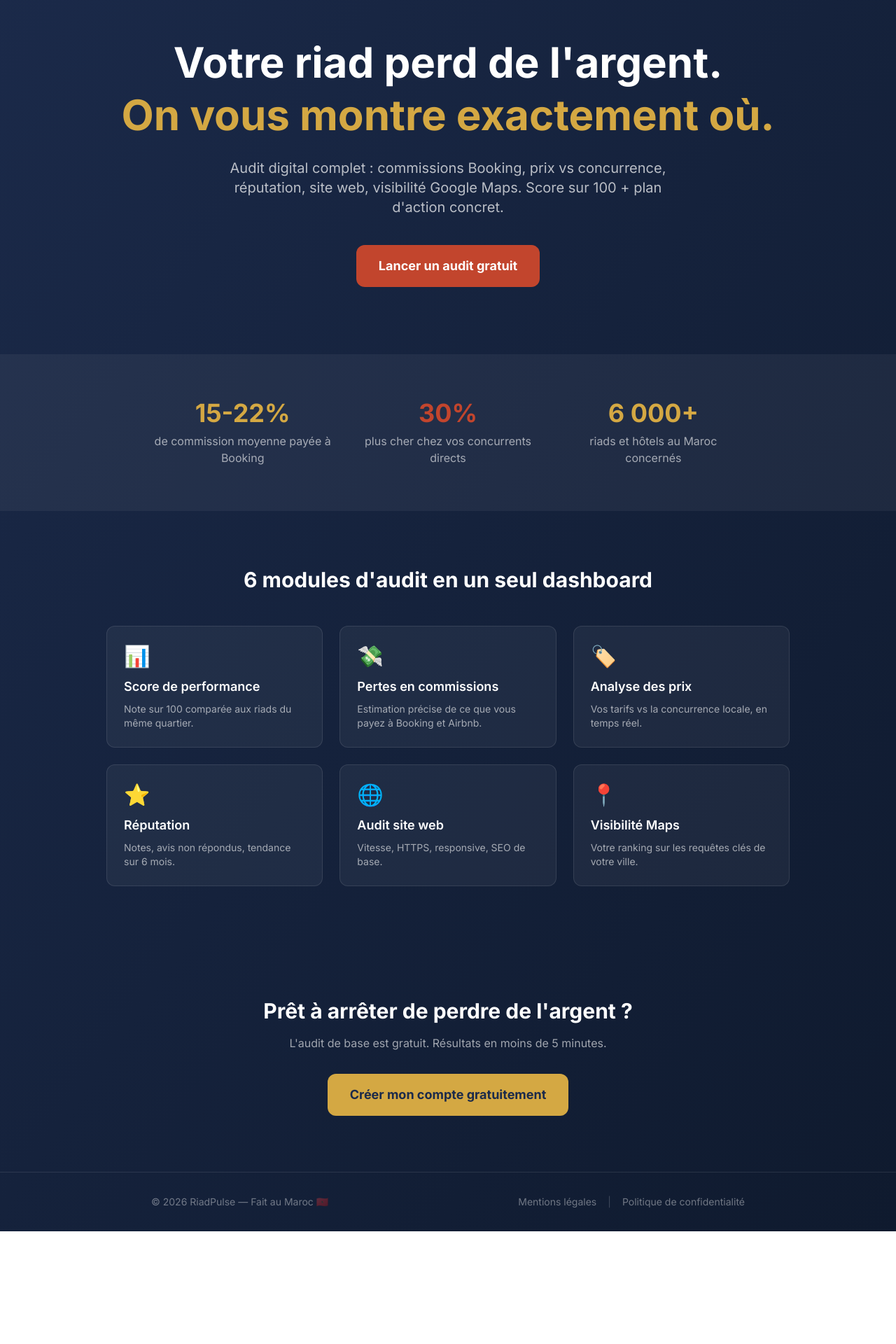
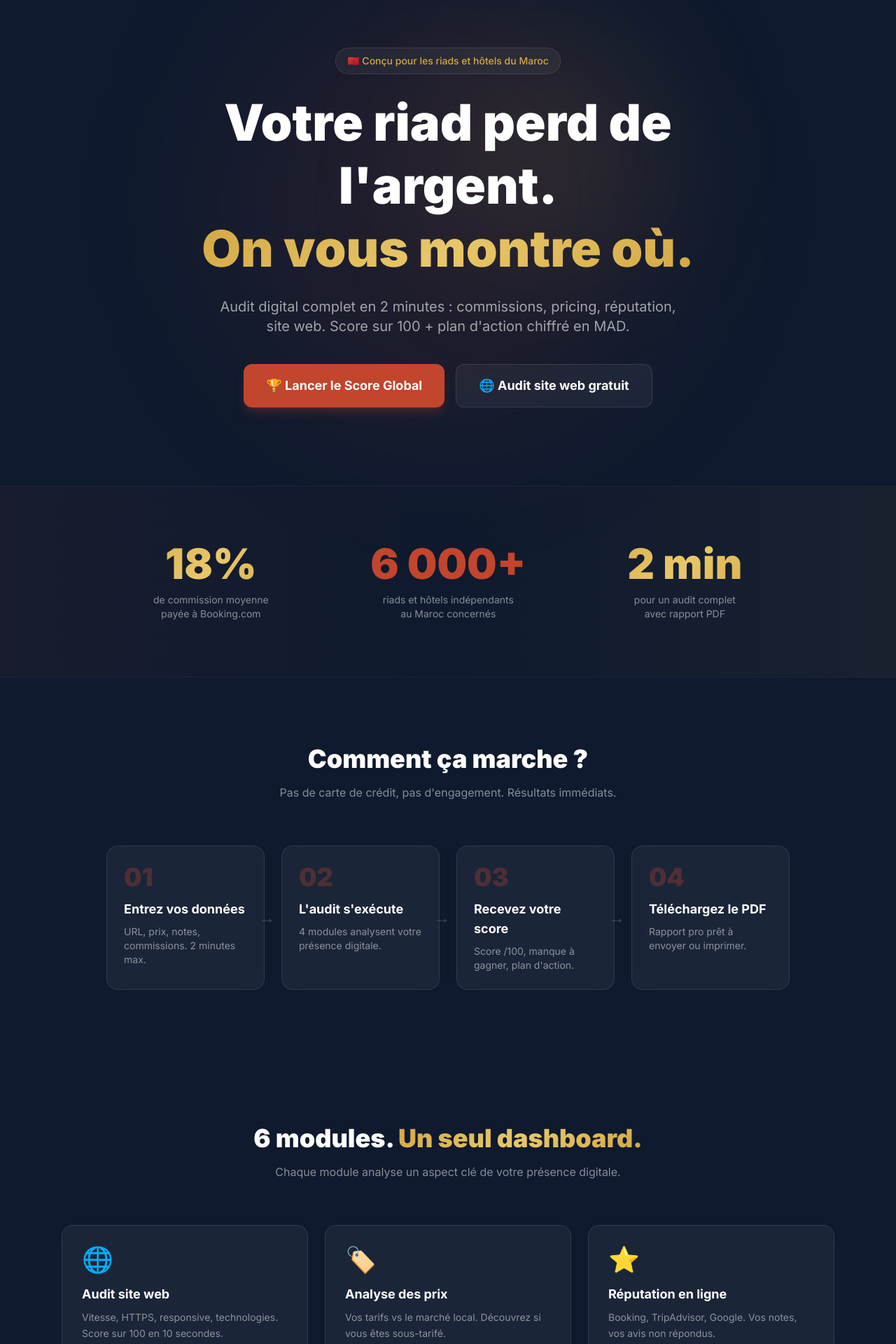
Before and after one commit to marcolucci2023/riadpulse, a Next.js app in the folder frontend/: page / in a window 1280 px wide. Shown: the part 100-2020 px from the top of the page at 70% size. Before the commit the page ends 1859 px from the top, so only its background shows below. Built offline with nearby package versions, Linux system fonts and the light colour scheme; no server answers.

Commit message:
Update page.tsx

```diff
--- a/frontend/src/app/page.tsx
+++ b/frontend/src/app/page.tsx
@@ -4,121 +4,212 @@ import Footer from "@/components/Footer";
 
 const features = [
   {
-    icon: "📊",
-    title: "Score de performance",
-    desc: "Note sur 100 comparée aux riads du même quartier.",
-  },
-  {
-    icon: "💸",
-    title: "Pertes en commissions",
-    desc: "Estimation précise de ce que vous payez à Booking et Airbnb.",
+    icon: "🌐",
+    title: "Audit site web",
+    desc: "Vitesse, HTTPS, responsive, technologies. Score sur 100 en 10 secondes.",
+    color: "from-blue-500/20 to-cyan-500/20",
   },
   {
     icon: "🏷️",
     title: "Analyse des prix",
-    desc: "Vos tarifs vs la concurrence locale, en temps réel.",
+    desc: "Vos tarifs vs le marché local. Découvrez si vous êtes sous-tarifé.",
+    color: "from-emerald-500/20 to-green-500/20",
   },
   {
     icon: "⭐",
-    title: "Réputation",
-    desc: "Notes, avis non répondus, tendance sur 6 mois.",
+    title: "Réputation en ligne",
+    desc: "Booking, TripAdvisor, Google. Vos notes, vos avis non répondus.",
+    color: "from-yellow-500/20 to-amber-500/20",
   },
   {
-    icon: "🌐",
-    title: "Audit site web",
-    desc: "Vitesse, HTTPS, responsive, SEO de base.",
+    icon: "💸",
+    title: "Commissions OTA",
+    desc: "Combien vous payez vraiment à Booking, Airbnb, Expedia chaque année.",
+    color: "from-red-500/20 to-rose-500/20",
   },
   {
-    icon: "📍",
-    title: "Visibilité Maps",
-    desc: "Votre ranking sur les requêtes clés de votre ville.",
+    icon: "🏆",
+    title: "Score Global",
+    desc: "Un score unique /100 qui synthétise tout. Comparez-vous à votre ville.",
+    color: "from-purple-500/20 to-violet-500/20",
   },
+  {
+    icon: "📥",
+    title: "Rapport PDF",
+    desc: "Téléchargez un rapport professionnel prêt à présenter à vos clients.",
+    color: "from-orange-500/20 to-amber-500/20",
+  },
+];
+
+const steps = [
+  { num: "01", title: "Entrez vos données", desc: "URL, prix, notes, commissions. 2 minutes max." },
+  { num: "02", title: "L'audit s'exécute", desc: "4 modules analysent votre présence digitale." },
+  { num: "03", title: "Recevez votre score", desc: "Score /100, manque à gagner, plan d'action." },
+  { num: "04", title: "Téléchargez le PDF", desc: "Rapport pro prêt à envoyer ou imprimer." },
 ];
 
 export default function Home() {
   return (
-    <main className="min-h-screen bg-gradient-to-br from-[#1B2A4A] to-[#0F1A2E] text-white">
+    <main className="min-h-screen bg-[#0F1A2E] text-white overflow-x-hidden">
       <Header />
 
-      {/* Hero */}
-      <section className="max-w-5xl mx-auto px-6 pt-16 pb-24 text-center">
-        <h1 className="text-4xl md:text-6xl font-bold leading-tight mb-6">
-          Votre riad perd de l&apos;argent.
+      {/* ===== HERO ===== */}
+      <section className="relative max-w-6xl mx-auto px-6 pt-20 pb-28 text-center">
+        {/* Background glow */}
+        <div className="absolute top-0 left-1/2 -translate-x-1/2 w-[600px] h-[600px] bg-[#C2452D]/10 rounded-full blur-[120px] pointer-events-none" />
+        <div className="absolute top-20 right-1/4 w-[300px] h-[300px] bg-[#D4A843]/10 rounded-full blur-[100px] pointer-events-none" />
+
+        <div className="relative z-10">
+          <div className="inline-block mb-6 px-4 py-2 rounded-full glass text-sm text-[#D4A843] font-medium animate-fade-in">
+            🇲🇦 Conçu pour les riads et hôtels du Maroc
+          </div>
+
+          <h1 className="text-4xl md:text-6xl lg:text-7xl font-black leading-tight mb-6 animate-fade-in-up">
+            Votre riad perd de
             <br />
-          <span className="text-[#D4A843]">
-            On vous montre exactement où.
+            l&apos;argent.
+            <br />
+            <span className="gradient-text">
+              On vous montre où.
             </span>
           </h1>
-        <p className="text-lg md:text-xl text-white/70 max-w-2xl mx-auto mb-10">
-          Audit digital complet : commissions Booking, prix vs concurrence,
-          réputation, site web, visibilité Google Maps. Score sur 100 + plan
-          d&apos;action concret.
+
+          <p className="text-lg md:text-xl text-white/60 max-w-2xl mx-auto mb-10 animate-fade-in-up delay-200">
+            Audit digital complet en 2 minutes : commissions, pricing, réputation,
+            site web. Score sur 100 + plan d&apos;action chiffré en MAD.
           </p>
+
+          <div className="flex flex-col sm:flex-row gap-4 justify-center animate-fade-in-up delay-400">
+            <Link
+              href="/score"
+              className="inline-flex items-center justify-center gap-2 px-8 py-4 rounded-xl bg-[#C2452D] hover:bg-[#A83A25] transition font-bold text-lg shadow-lg shadow-[#C2452D]/25 hover:shadow-[#C2452D]/40"
+            >
+              🏆 Lancer le Score Global
+            </Link>
             <Link
               href="/audit"
-          className="inline-block px-8 py-4 rounded-xl bg-[#C2452D] hover:bg-[#A83A25] transition font-bold text-lg"
+              className="inline-flex items-center justify-center gap-2 px-8 py-4 rounded-xl glass hover:bg-white/10 transition font-bold text-lg"
             >
-          Lancer un audit gratuit
+              🌐 Audit site web gratuit
             </Link>
+          </div>
+        </div>
       </section>
 
-      {/* Stats */}
-      <section className="bg-white/5 py-16">
-        <div className="max-w-4xl mx-auto px-6 grid grid-cols-1 md:grid-cols-3 gap-8 text-center">
-          <div>
-            <div className="text-4xl font-bold text-[#D4A843]">15-22%</div>
-            <div className="text-white/60 mt-2">
-              de commission moyenne payée à Booking
+      {/* ===== STATS ===== */}
+      <section className="relative py-20 border-y border-white/5">
+        <div className="absolute inset-0 bg-gradient-to-r from-[#C2452D]/5 via-transparent to-[#D4A843]/5" />
+        <div className="relative max-w-5xl mx-auto px-6 grid grid-cols-1 md:grid-cols-3 gap-10 text-center">
+          <div className="animate-count-up">
+            <div className="text-5xl md:text-6xl font-black gradient-text">18%</div>
+            <div className="text-white/50 mt-3 text-sm">
+              de commission moyenne<br />payée à Booking.com
             </div>
           </div>
-          <div>
-            <div className="text-4xl font-bold text-[#C2452D]">30%</div>
-            <div className="text-white/60 mt-2">
-              plus cher chez vos concurrents directs
+          <div className="animate-count-up delay-200">
+            <div className="text-5xl md:text-6xl font-black text-[#C2452D]">6 000+</div>
+            <div className="text-white/50 mt-3 text-sm">
+              riads et hôtels indépendants<br />au Maroc concernés
             </div>
           </div>
-          <div>
-            <div className="text-4xl font-bold text-[#D4A843]">6 000+</div>
-            <div className="text-white/60 mt-2">
-              riads et hôtels au Maroc concernés
+          <div className="animate-count-up delay-400">
+            <div className="text-5xl md:text-6xl font-black gradient-text">2 min</div>
+            <div className="text-white/50 mt-3 text-sm">
+              pour un audit complet<br />avec rapport PDF
             </div>
           </div>
         </div>
       </section>
 
-      {/* Features */}
-      <section className="max-w-5xl mx-auto px-6 py-20">
-        <h2 className="text-3xl font-bold text-center mb-12">
-          6 modules d&apos;audit en un seul dashboard
+      {/* ===== COMMENT ÇA MARCHE ===== */}
+      <section className="max-w-5xl mx-auto px-6 py-24">
+        <h2 className="text-3xl md:text-4xl font-black text-center mb-4">
+          Comment ça marche ?
         </h2>
-        <div className="grid grid-cols-1 md:grid-cols-2 lg:grid-cols-3 gap-6">
-          {features.map((f) => (
-            <div
-              key={f.title}
-              className="bg-white/5 border border-white/10 rounded-xl p-6 hover:bg-white/10 transition"
-            >
-              <div className="text-3xl mb-3">{f.icon}</div>
-              <h3 className="text-lg font-semibold mb-2">{f.title}</h3>
-              <p className="text-white/60 text-sm">{f.desc}</p>
+        <p className="text-white/50 text-center mb-16 max-w-xl mx-auto">
+          Pas de carte de crédit, pas d&apos;engagement. Résultats immédiats.
+        </p>
+        <div className="grid grid-cols-1 md:grid-cols-4 gap-6">
+          {steps.map((s, i) => (
+            <div key={s.num} className={`relative glass rounded-2xl p-6 hover:bg-white/10 transition group ${i < 3 ? "md:after:content-['→'] md:after:absolute md:after:-right-4 md:after:top-1/2 md:after:-translate-y-1/2 md:after:text-white/20 md:after:text-2xl" : ""}`}>
+              <div className="text-4xl font-black text-[#C2452D]/30 group-hover:text-[#C2452D]/60 transition mb-3">
+                {s.num}
+              </div>
+              <h3 className="text-lg font-bold mb-2">{s.title}</h3>
+              <p className="text-white/50 text-sm">{s.desc}</p>
             </div>
           ))}
         </div>
       </section>
 
-      {/* CTA */}
-      <section className="max-w-3xl mx-auto px-6 py-20 text-center">
-        <h2 className="text-3xl font-bold mb-4">
-          Prêt à arrêter de perdre de l&apos;argent ?
+      {/* ===== FEATURES ===== */}
+      <section className="max-w-6xl mx-auto px-6 py-24">
+        <h2 className="text-3xl md:text-4xl font-black text-center mb-4">
+          6 modules. <span className="gradient-text">Un seul dashboard.</span>
         </h2>
-        <p className="text-white/60 mb-8">
-          L&apos;audit de base est gratuit. Résultats en moins de 5 minutes.
+        <p className="text-white/50 text-center mb-16 max-w-xl mx-auto">
+          Chaque module analyse un aspect clé de votre présence digitale.
         </p>
+        <div className="grid grid-cols-1 md:grid-cols-2 lg:grid-cols-3 gap-6">
+          {features.map((f) => (
+            <div
+              key={f.title}
+              className={`relative glass rounded-2xl p-7 hover:bg-white/10 transition group overflow-hidden`}
+            >
+              <div className={`absolute inset-0 bg-gradient-to-br ${f.color} opacity-0 group-hover:opacity-100 transition-opacity duration-500`} />
+              <div className="relative z-10">
+                <div className="text-4xl mb-4 animate-float">{f.icon}</div>
+                <h3 className="text-lg font-bold mb-2">{f.title}</h3>
+                <p className="text-white/50 text-sm leading-relaxed">{f.desc}</p>
+              </div>
+            </div>
+          ))}
+        </div>
+      </section>
+
+      {/* ===== TÉMOIGNAGE / PREUVE SOCIALE ===== */}
+      <section className="max-w-4xl mx-auto px-6 py-24 text-center">
+        <div className="glass rounded-3xl p-10 md:p-14 animate-pulse-glow">
+          <div className="text-5xl mb-6">💬</div>
+          <blockquote className="text-xl md:text-2xl font-medium text-white/80 leading-relaxed mb-6">
+            &ldquo;On payait 120 000 MAD de commissions par an sans le savoir.
+            Grâce à l&apos;audit RiadPulse, on a mis en place un moteur de réservation
+            et on a récupéré 25% de réservations en direct en 3 mois.&rdquo;
+          </blockquote>
+          <div className="text-white/40 text-sm">
+            — Gérant d&apos;un riad 8 chambres, Marrakech
+          </div>
+        </div>
+      </section>
+
+      {/* ===== CTA FINAL ===== */}
+      <section className="relative py-28 text-center overflow-hidden">
+        <div className="absolute inset-0 bg-gradient-to-t from-[#C2452D]/10 to-transparent" />
+        <div className="relative z-10 max-w-3xl mx-auto px-6">
+          <h2 className="text-3xl md:text-5xl font-black mb-6">
+            Prêt à arrêter de
+            <br />
+            <span className="gradient-text">perdre de l&apos;argent ?</span>
+          </h2>
+          <p className="text-white/50 text-lg mb-10 max-w-lg mx-auto">
+            L&apos;audit de base est gratuit. Résultats en 2 minutes.
+            Rapport PDF téléchargeable.
+          </p>
+          <div className="flex flex-col sm:flex-row gap-4 justify-center">
+            <Link
+              href="/score"
+              className="inline-flex items-center justify-center gap-2 px-10 py-5 rounded-xl bg-[#D4A843] hover:bg-[#E8C76A] text-[#0F1A2E] transition font-black text-lg shadow-lg shadow-[#D4A843]/25"
+            >
+              🏆 Score Global Gratuit
+            </Link>
             <Link
               href="/register"
-          className="inline-block px-8 py-4 rounded-xl bg-[#D4A843] hover:bg-[#E8C76A] text-[#1B2A4A] transition font-bold text-lg"
+              className="inline-flex items-center justify-center gap-2 px-10 py-5 rounded-xl glass hover:bg-white/10 transition font-bold text-lg"
             >
-          Créer mon compte gratuitement
+              Créer mon compte
             </Link>
+          </div>
+        </div>
       </section>
 
       <Footer />
```
Lines whose indentation alone changed are shown as unchanged.
